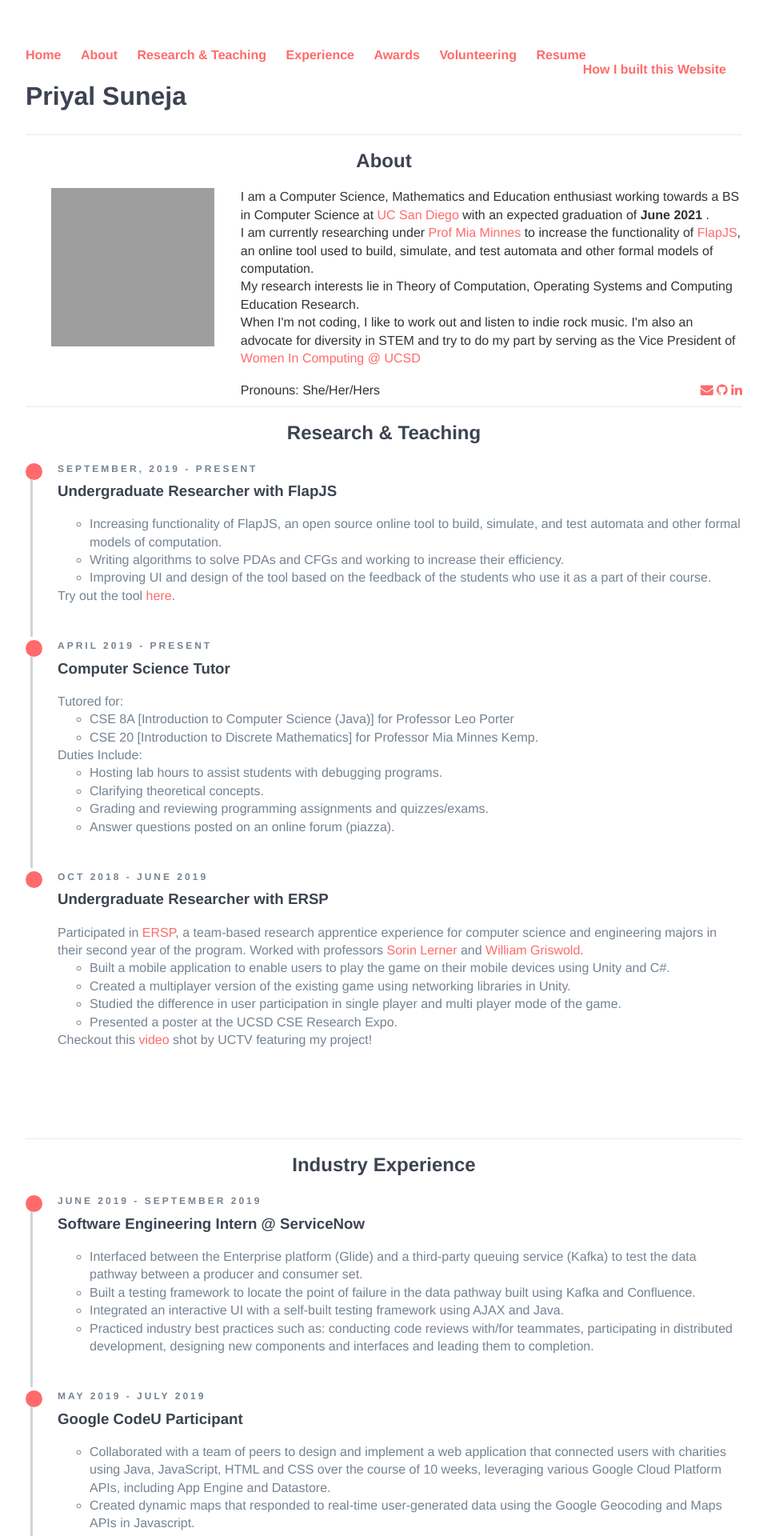
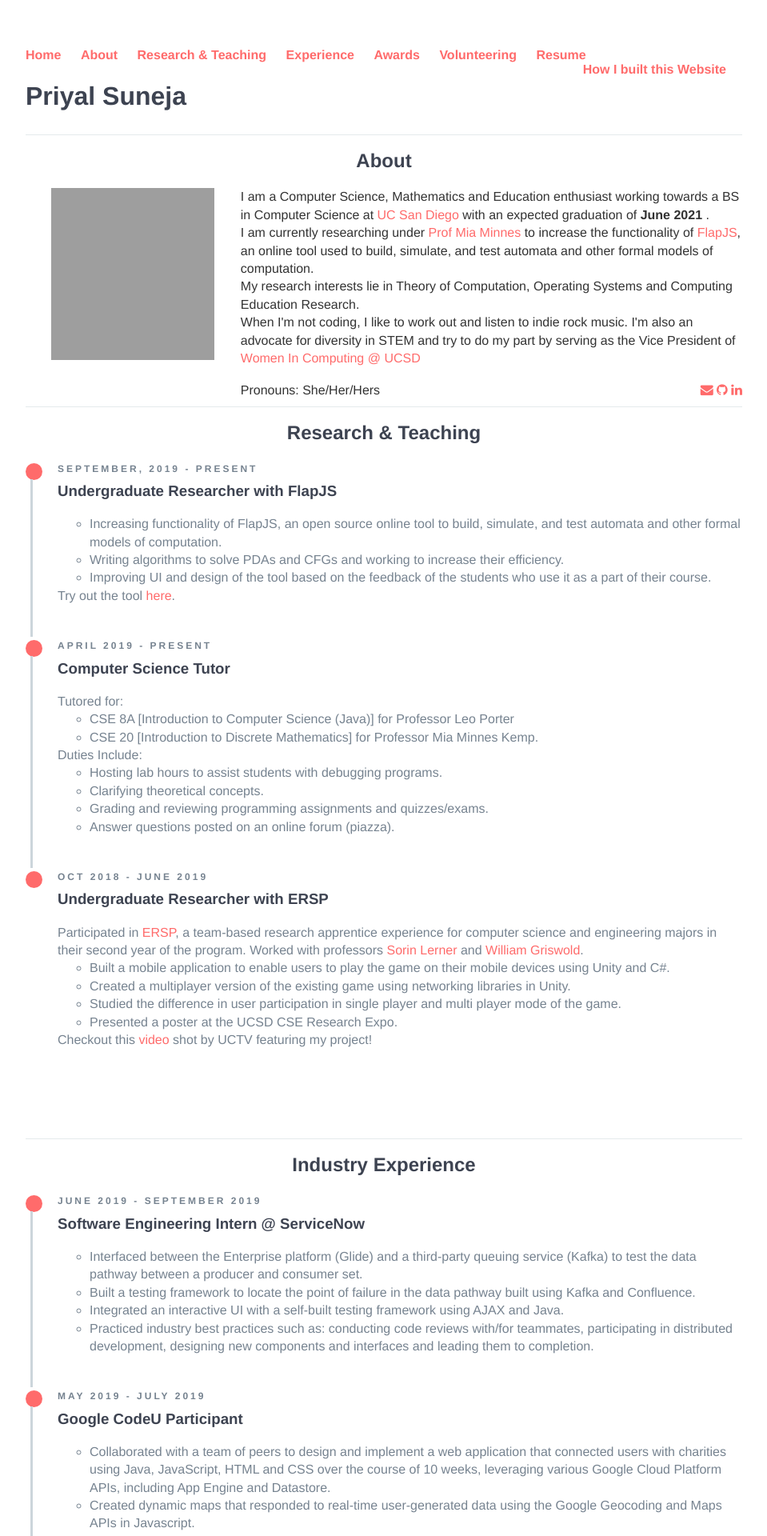
Before and after one commit to p-suneja/p-suneja.github.io, a Jekyll site: the page built from index.html, in a window 1280 px wide. Shown: the top 1920 px of the page at 80% size, without its empty margins (160-1119 px from the left). Built offline with Jekyll 4.4.1, drawn with Linux system fonts in a browser that asks for light colours; nearby versions of some CDN libraries; grey boxes are pictures that could not be loaded.

Commit message:
Update index.html

```diff
--- a/index.html
+++ b/index.html
@@ -11,7 +11,7 @@ title: Priyal's Homepage
 
 	<div style="width: 100%;">
    		<section style="float:left; width: 30%">
-	   		<img src="/IMG_0136.png" height="198" width="204">
+	   		<img src="/IMG_0136.png" height="215" width="204">
    		</section>
   		<section style="float:right; width: 70%; text-align:left">
 	   		<p> I am a Computer Science, Mathematics and Education enthusiast working towards a BS in Computer Science at <a href="https://cse.ucsd.edu/" target="_blank">UC San Diego</a> with an expected graduation of <b> June 2021</b> . </p>
```
